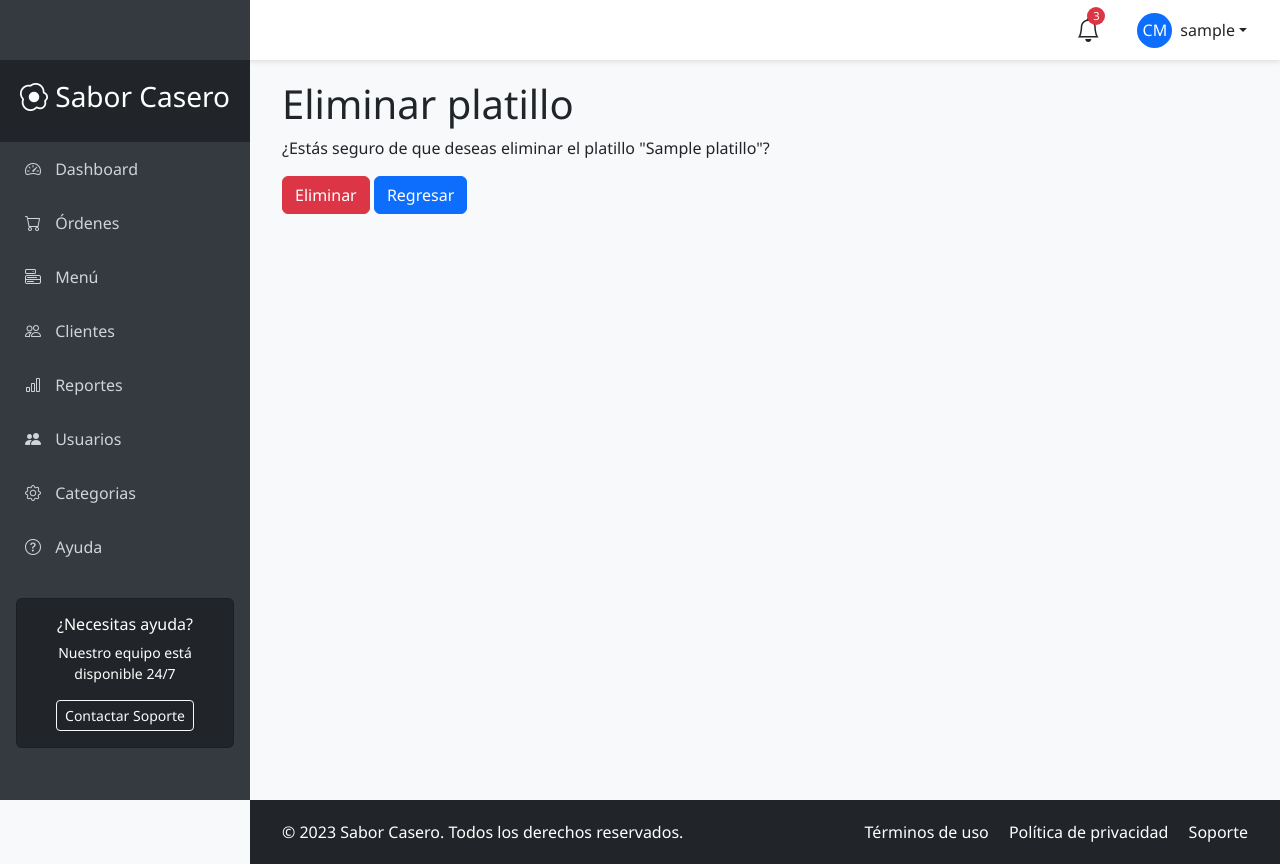
After one commit to alvariux/restaurante, a Django app: page /platillos/platillos/1/delete/ in a window 1280 px wide. The commit adds this page. Run offline with Django 5.2, Linux system fonts and the light colour scheme; a user stored in the database is signed in; tables that the repository leaves empty hold one stand-in row (values such as "Sample post").

Commit message:
se termino crud de platillos

```diff
--- a/apps/platillos/urls.py
+++ b/apps/platillos/urls.py
@@ -10,4 +10,6 @@ urlpatterns = [
     path('categorias/<int:pk>/delete/', views.CategoriaDeleteView.as_view(), name='categoria_delete'),
     path('platillos/', views.PlatilloListView.as_view(), name='platillos_list'),
     path('platillos/add/', views.PlatilloCreateView.as_view(), name='platillos_create'),
+    path('platillos/<int:pk>/edit/', views.PlatilloUpdateView.as_view(), name='platillos_edit'),
+    path('platillos/<int:pk>/delete/', views.PlatilloDeleteView.as_view(), name='platillos_delete'),
 ]
--- a/apps/platillos/views.py
+++ b/apps/platillos/views.py
@@ -44,3 +44,14 @@ class PlatilloCreateView(LoginRequiredMixin, CreateView):
     form_class = PlatilloForm
     template_name = 'platillos/platillos_form.html'
     success_url = '/platillos/platillos/'
+
+class PlatilloUpdateView(LoginRequiredMixin, UpdateView):
+    model = Platillo
+    form_class = PlatilloForm
+    template_name = 'platillos/platillos_edit_form.html'
+    success_url = '/platillos/platillos/'
+
+class PlatilloDeleteView(LoginRequiredMixin, DeleteView):
+    model = Platillo
+    template_name = 'platillos/platillos_confirm_delete.html'
+    success_url = '/platillos/platillos/'
--- a/templates/categorias/categoria_confirm_delete.html
+++ b/templates/categorias/categoria_confirm_delete.html
@@ -7,5 +7,6 @@
     {% csrf_token %}
     <p>¿Estás seguro de que deseas eliminar la categoría "{{ object.nombre }}"?</p>
     <button type="submit" class="btn btn-danger">Eliminar</button>
+    <a class="btn btn-primary" href="{% url 'categorias:categoria_list' %}">Regresar</a>
 </form>
 {% endblock %}
--- /dev/null
+++ b/templates/platillos/platillos_confirm_delete.html
@@ -0,0 +1,12 @@
+{% extends 'main/base_user.html' %}
+
+{% block content %}
+<h1>Eliminar platillo</h1>
+
+<form method="post">
+    {% csrf_token %}
+    <p>¿Estás seguro de que deseas eliminar el platillo "{{ object.nombre }}"?</p>
+    <button type="submit" class="btn btn-danger">Eliminar</button>
+    <a class="btn btn-primary" href="{% url 'platillos:platillos_list' %}">Regresar</a>
+</form>
+{% endblock %}
--- a/templates/platillos/platillos_list.html
+++ b/templates/platillos/platillos_list.html
@@ -19,8 +19,8 @@
         {% for platillo in platillos %}
         <tr>
             <td>
-                <a class="btn btn-primary" href="">Editar</a>
-                <a class="btn btn-danger" href="">Eliminar</a>
+                <a class="btn btn-primary" href="{% url 'platillos:platillos_edit' platillo.pk %}">Editar</a>
+                <a class="btn btn-danger" href="{% url 'platillos:platillos_delete' platillo.pk %}">Eliminar</a>
             </td>
             <td>{{platillo.nombre}}</td>
             <td>{{platillo.descripcion}}</td>
```
Also changed, not shown: templates/platillos/platillos_edit_form.html (added, +11 -0 lines).
